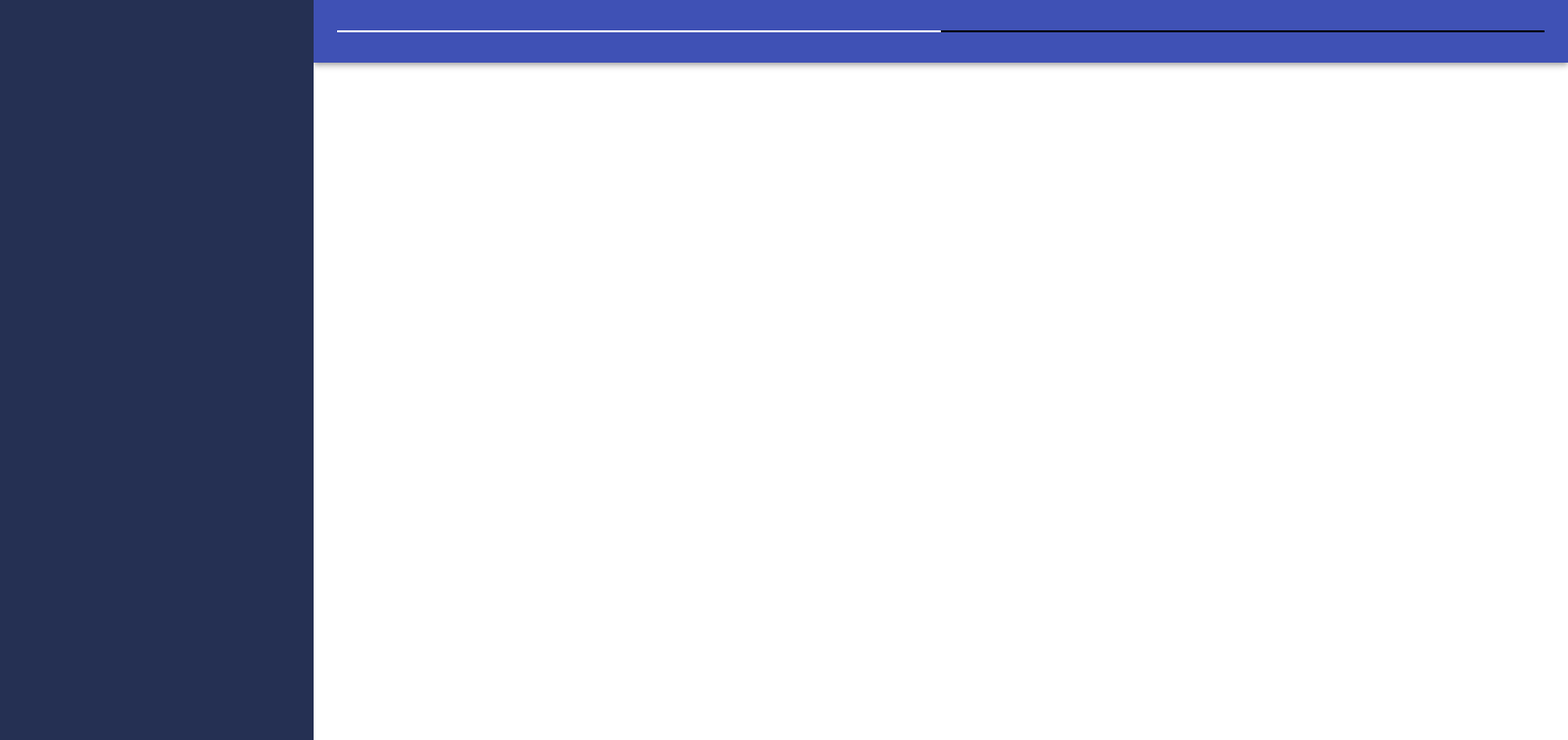
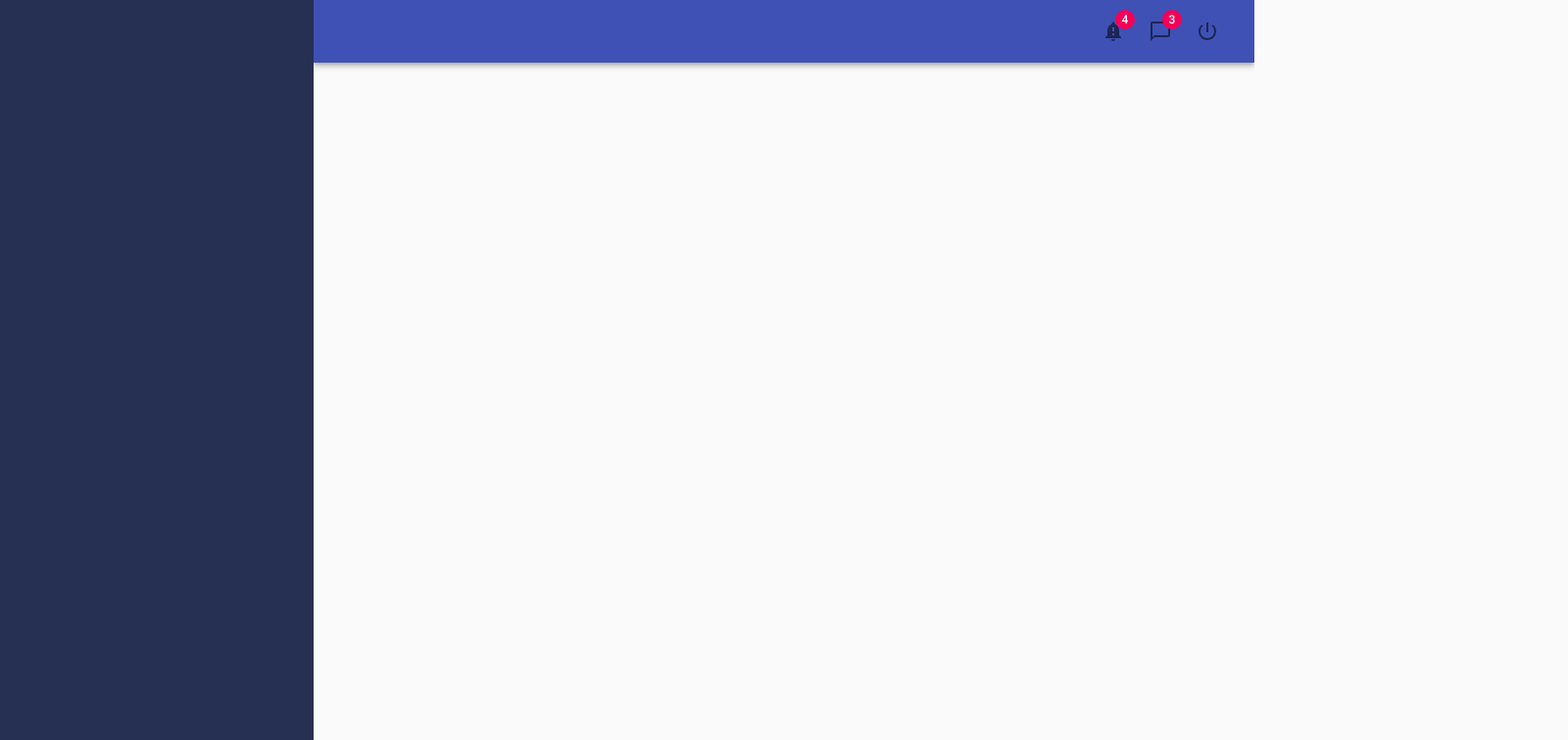
Before and after one commit to shawon122334/complete-react-material-ui, a React (Create React App) app: page / in a window 1280 px wide. Shown: the top 756 px of the page at 98% size, 1600 px wide, since content can reach past the window. Built offline with nearby package versions, Linux system fonts and the light colour scheme.

Commit message:
material ui grid

```diff
--- a/src/App/App.js
+++ b/src/App/App.js
@@ -1,4 +1,4 @@
-import { makeStyles } from '@material-ui/core';
+import { CssBaseline, makeStyles } from '@material-ui/core';
 import Header from '../components/Header';
 import SideMenu from '../components/SideMenu';
 import './App.css';
@@ -18,6 +18,7 @@
       <div className={classes.appMain}>
         <Header></Header>
       </div>
+      <CssBaseline/>
     </div>
   );
 }
--- a/src/components/Header.js
+++ b/src/components/Header.js
@@ -1,16 +1,32 @@
-import { AppBar, Grid, Toolbar } from '@material-ui/core'
+import { AppBar, Badge, Grid, IconButton, InputBase, Toolbar } from '@material-ui/core'
 import React from 'react'
-
+import NotificationImportantIcon from '@material-ui/icons/NotificationImportant';
+import ChatBubbleOutlineIcon from '@material-ui/icons/ChatBubbleOutline';
+import PowerSettingsNewIcon from '@material-ui/icons/PowerSettingsNew';
 export default function Header() {
     return (
         <AppBar position="static">
             <Toolbar>
                 <Grid container>
-                    <Grid item sm={6} style={{border:'1px solid #fff'}}>
+                    <Grid >
+                        <InputBase></InputBase>
+                    </Grid>
+                    <Grid item sm></Grid>
+                    <Grid item >
+                        <IconButton>
+                            <Badge badgeContent={4} color="secondary">
+                                <NotificationImportantIcon/>
 
-                    </Grid>
-                    <Grid item sm={6} style={{border:'1px solid #000'}}>
-
+                            </Badge>
+                        </IconButton>
+                        <IconButton>
+                            <Badge badgeContent={3} color="secondary">
+                                <ChatBubbleOutlineIcon/>
+                            </Badge>
+                        </IconButton>
+                        <IconButton>
+                            <PowerSettingsNewIcon/>
+                        </IconButton>
                     </Grid>
                 </Grid>
             </Toolbar>
```
